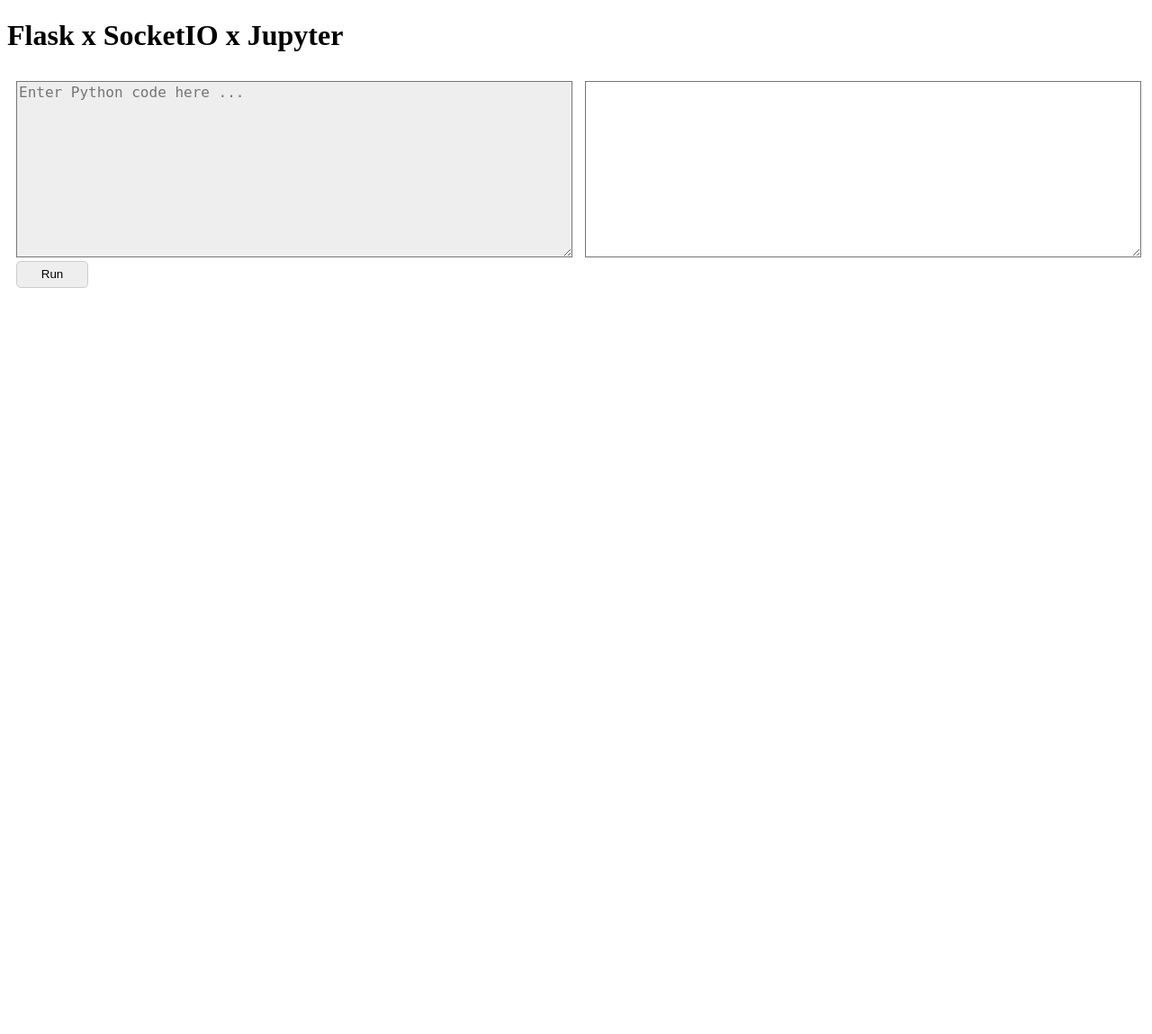
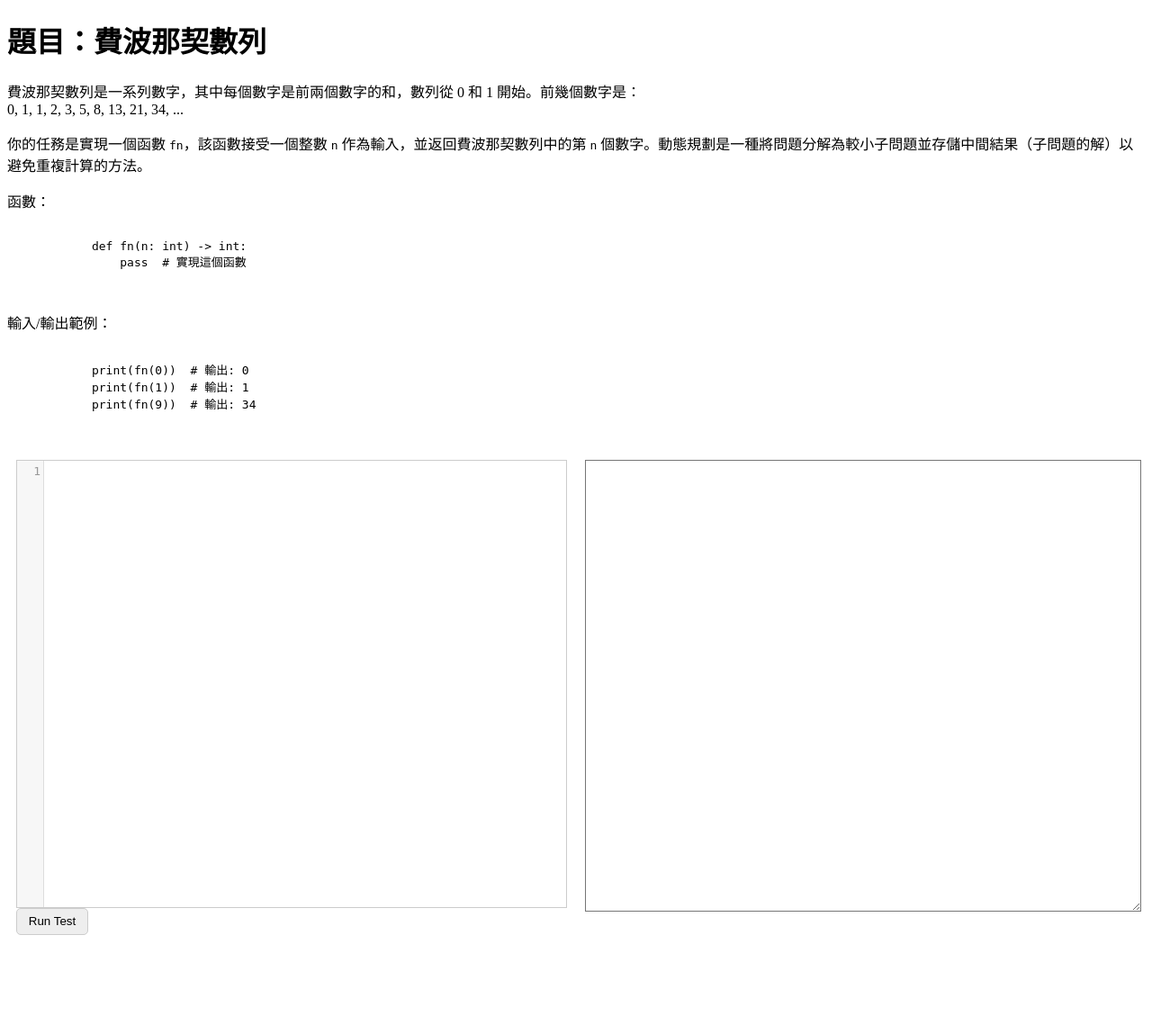
Before and after one commit to yeyuting0307/code-competition, a Flask app: page / in a window 1280 px wide. Shown: the whole page at 90% size. Before the commit the page ends 320 px from the top, so only its background shows below. Run offline with Flask 3, Linux system fonts and the light colour scheme; some libraries are stand-ins or nearby versions.

Commit message:
add test code

```diff
--- a/app.py
+++ b/app.py
@@ -7,7 +7,7 @@ from hashlib import sha1
 import stat
 
 dotenv.load_dotenv()
-JUPYTER_TOKEN = os.environ.get("JUPYTER_NOTEBOOK_TOKEN", "")
+JUPYTER_TOKEN = os.environ.get("JUPYTER_NOTEBOOK_TOKEN", "a6401e9d5c188bfafca70669fcf6984a08fdeb7cd56d6a6c")
 
 app = Flask(__name__, template_folder = "templates")
 app.config['SECRET_KEY'] = 'secret!'
--- a/templates/index.html
+++ b/templates/index.html
@@ -3,25 +3,35 @@
 <head>
     <title>Code Area</title>
     <script src="https://cdnjs.cloudflare.com/ajax/libs/socket.io/4.0.0/socket.io.js"></script>
+    <link rel="stylesheet" href="https://cdnjs.cloudflare.com/ajax/libs/codemirror/5.65.2/codemirror.min.css">
+    <script src="https://cdnjs.cloudflare.com/ajax/libs/codemirror/5.65.2/codemirror.min.js"></script>
+    <script src="https://cdnjs.cloudflare.com/ajax/libs/codemirror/5.65.2/mode/python/python.min.js"></script>
     <script type="text/javascript" charset="utf-8">
+        var editor;
+        window.onload = function() {
+            editor = CodeMirror.fromTextArea(document.getElementById("inputCode"), {
+                lineNumbers: true,
+                mode: "python",
+                indentUnit: 4,
+                indentWithTabs: true
+            });
+        };
+
         var socket = io();
-
         socket.on('connect', function() {
             console.log('Connected to the server');
         });
 
         function sendMessage() {
-            var message = document.getElementById('inputCode').value;
-            socket.send(message);
-            // document.getElementById('inputCode').value = '';
+            var code = editor.getValue();
+            socket.send(code);
             document.getElementById('messageBox').value = '';
+
         }
 
         socket.on('read_code', function(data){
             console.log('read_code from server:', data.data);
-            var inputCode = document.getElementById("inputCode");
-            inputCode.value = "";
-            inputCode.value += data.data + "\n";
+            editor.setValue(data.data + "\n");
         });
         // 收到消息
         socket.on('response_message', function(data) {
@@ -34,24 +44,30 @@
     });
     </script>
     <style>
+    .CodeMirror {
+        height: 80%;  /* 設置 CodeMirror 的高度為其父元素的高度 */
+        border: 1px solid #ccc;  /* 可選，為編輯器添加邊框 */
+    }
+
     #mainContent {
         display: flex;
-        height: 50vh;  /* 設置主內容區高度為視窗高度的一半 */
+        height: 80vh;  /* 設置主內容區高度為視窗高度的一半 */
     }
 
     #inputSection, #outputSection {
         flex: 1;  /* 讓每個區域佔據可用空間的一半 */
         padding: 10px;
+        flex-direction: column;
     }
     #inputCode {
         width: 100%;
-        height: 50%;
+        height: 80%;
         background-color: #eee;
         font-size: 16px;
     }
     #messageBox {
         width: 100%;
-        height: 50%;
+        height: 80%;
         background-color: #fff;
         font-size: 16px;
     }
@@ -62,18 +78,43 @@
         border: 1px solid #ccc;
         border-radius: 5px;
         cursor: pointer;
+        margin-top: auto;
+        margin-left: auto;
     }
     </style>
 
 </head>
 <body>
-    <h1>Flask x SocketIO x Jupyter</h1>
+    <h1>題目：費波那契數列</h1>
+    <p>
+        費波那契數列是一系列數字，其中每個數字是前兩個數字的和，數列從 0 和 1 開始。前幾個數字是：<br>
+        0, 1, 1, 2, 3, 5, 8, 13, 21, 34, ...
+    </p>
+    <p>
+        你的任務是實現一個函數 <code>fn</code>，該函數接受一個整數 <code>n</code> 作為輸入，並返回費波那契數列中的第 <code>n</code> 個數字。動態規劃是一種將問題分解為較小子問題並存儲中間結果（子問題的解）以避免重複計算的方法。
+    </p>
+    <p>函數：</p>
+        <pre>
+            <code>
+            def fn(n: int) -> int:
+                pass  # 實現這個函數
+            </code>
+        </pre>
+    <p>輸入/輸出範例：</p>
+        <pre>
+            <code>
+            print(fn(0))  # 輸出: 0
+            print(fn(1))  # 輸出: 1
+            print(fn(9))  # 輸出: 34
+            </code>
+        </pre>
 
     <div id="mainContent">
         <!-- python輸入框 -->
         <div id="inputSection">
             <textarea id="inputCode" placeholder="Enter Python code here ..."></textarea>
-            <button id="runCode" onclick="sendMessage()">Run</button>
+            <button id="runCode" onclick="sendMessage()">Run Test</button>
+
         </div>
         <!-- python輸出結果 -->
         <div id="outputSection">
```
Also changed, not shown: services/cases/test1.py (added, +19 -0 lines), services/code_test.py (added, +71 -0 lines), services/jupyter_crud.py (+7 -13 lines), 1 other file.
